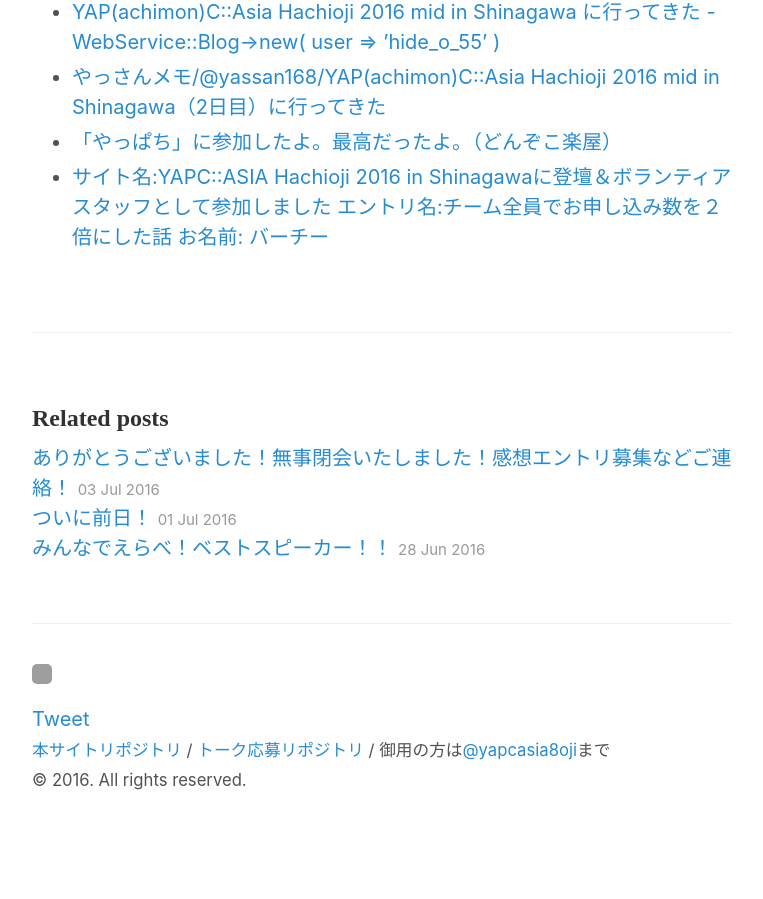
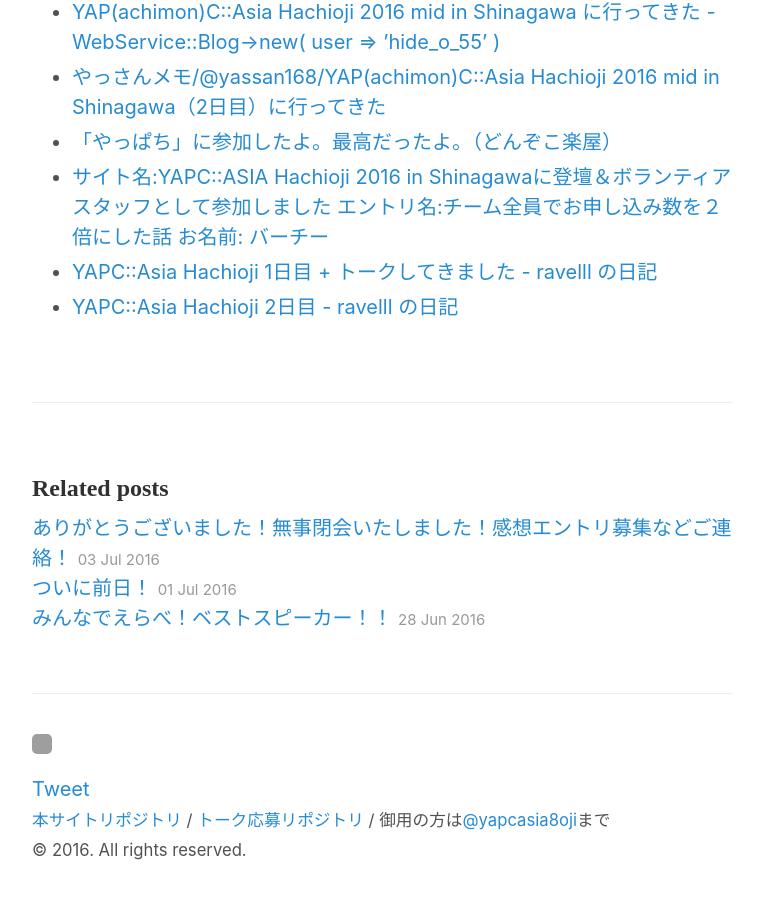
Before and after one commit to hachiojipm/yapcasia-8oji-2016mid, a Jekyll site: the page built from _posts/2016-07-05-blog-entries.md, in a window 1280 px wide and 900 px high, scrolled down 2091 px. Shown: the whole window, without its empty margins (258-1021 px from the left). Built offline with Jekyll 4.4.1, drawn with Linux system fonts in a browser that asks for light colours; comment, search, counter and statistics services are not loaded; before the commit the page ends 2925 px from its top, so only the background shows below that; grey boxes are pictures that could not be loaded.

Commit message:
Add ravelll's blog entries

```diff
--- a/_posts/2016-07-05-blog-entries.md
+++ b/_posts/2016-07-05-blog-entries.md
@@ -36,3 +36,5 @@
 - [やっさんメモ/@yassan168/YAP(achimon)C::Asia Hachioji 2016 mid in Shinagawa（2日目）に行ってきた](http://yassan.hatenablog.jp/entries/2016/07/05)
 - [「やっぱち」に参加したよ。最高だったよ。（どんぞこ楽屋）](http://www.donzoko.net/cgi-bin/tdiary/20160705.html)
 - [サイト名:YAPC::ASIA Hachioji 2016 in Shinagawaに登壇＆ボランティアスタッフとして参加しました エントリ名:チーム全員でお申し込み数を２倍にした話 お名前: バーチー](http://blog.hypermkt.jp/yapcasia-hachioji-2016-in-shinagawa/)
+- [YAPC::Asia Hachioji 1日目 + トークしてきました - ravelll の日記](http://ravelll.hatenadiary.jp/entry/2016/07/03/145021)
+- [YAPC::Asia Hachioji 2日目 - ravelll の日記](http://ravelll.hatenadiary.jp/entry/2016/07/04/233604)
```
